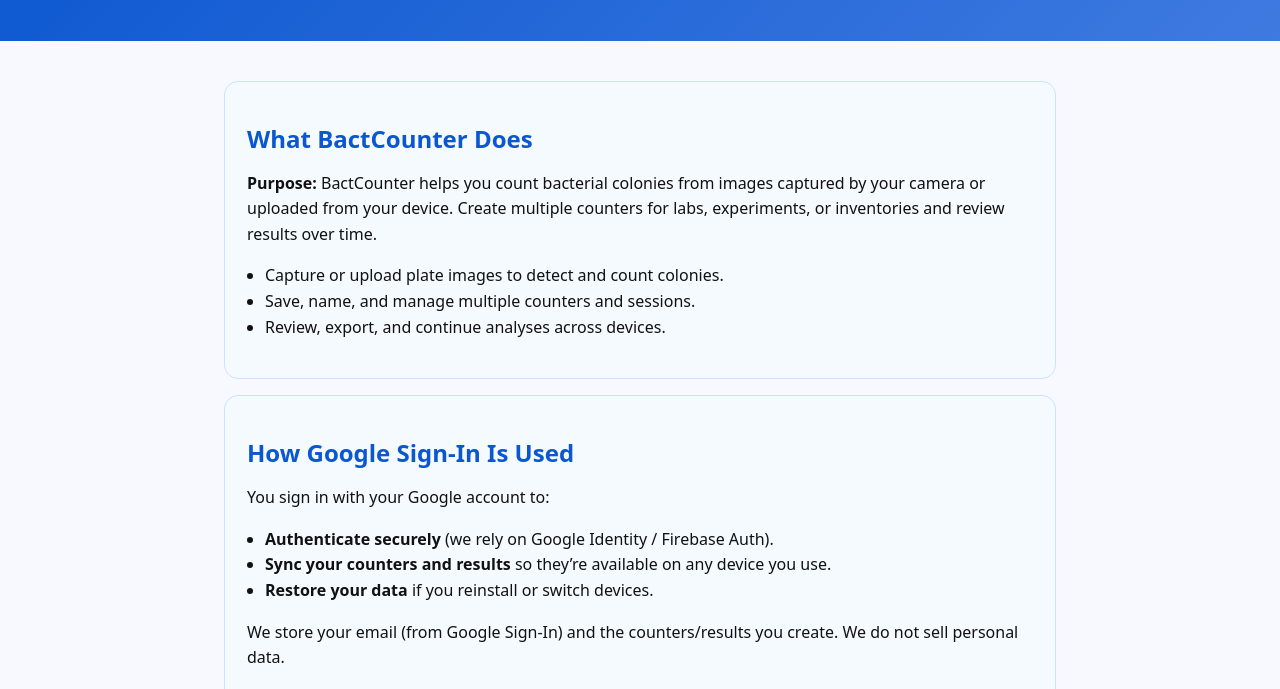
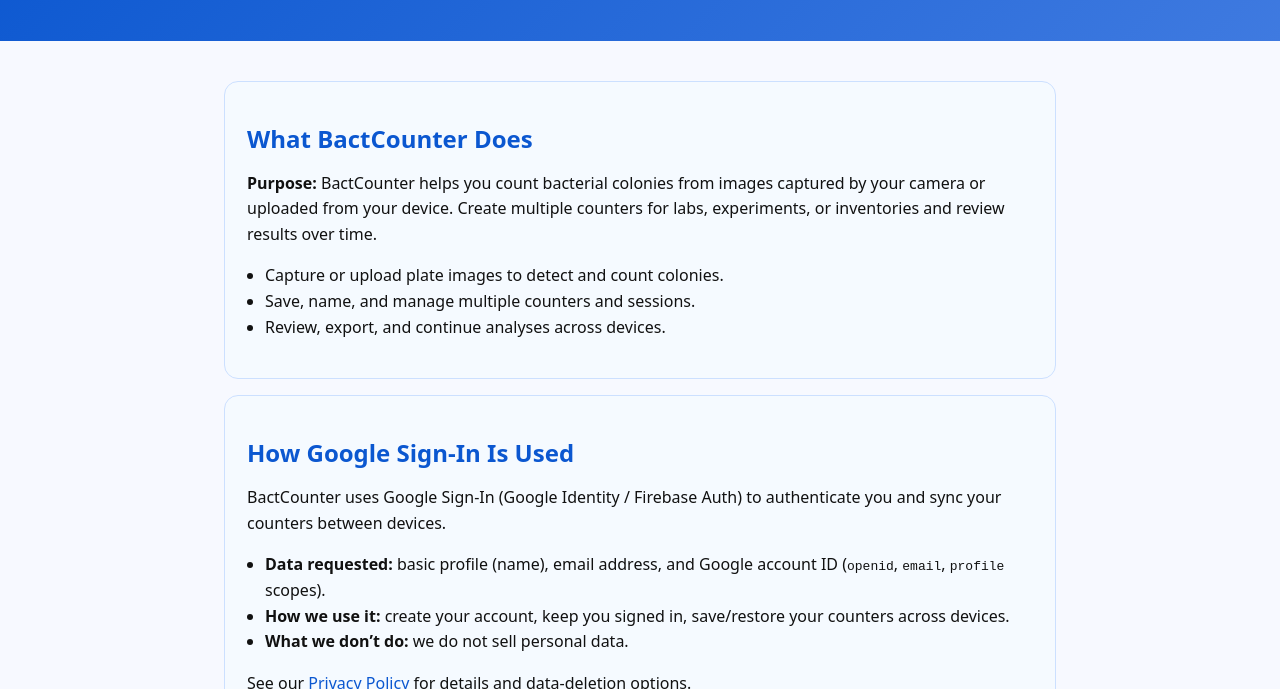
Before and after one commit to SJK-1/SJK-1.github.io, a plain HTML site: page index.html in a window 1280 px wide. Shown: the part 111-800 px from the top of the page. Drawn offline with Linux system fonts and the light colour scheme.

Commit message:
Update index.html

```diff
--- a/index.html
+++ b/index.html
@@ -70,16 +70,17 @@
     </section>
 
     <!-- HOW SIGN-IN IS USED -->
-    <section class="card" id="signin">
-      <h2>How Google Sign-In Is Used</h2>
-      <p>You sign in with your Google account to:</p>
-      <ul class="list">
-        <li><strong>Authenticate securely</strong> (we rely on Google Identity / Firebase Auth).</li>
-        <li><strong>Sync your counters and results</strong> so they’re available on any device you use.</li>
-        <li><strong>Restore your data</strong> if you reinstall or switch devices.</li>
-      </ul>
-      <p>We store your email (from Google Sign-In) and the counters/results you create. We do not sell personal data.</p>
-    </section>
+ <section class="card" id="signin">
+  <h2>How Google Sign-In Is Used</h2>
+  <p>BactCounter uses Google Sign-In (Google Identity / Firebase Auth) to authenticate you and sync your counters between devices.</p>
+  <ul class="list">
+    <li><strong>Data requested:</strong> basic profile (name), email address, and Google account ID (<code>openid</code>, <code>email</code>, <code>profile</code> scopes).</li>
+    <li><strong>How we use it:</strong> create your account, keep you signed in, save/restore your counters across devices.</li>
+    <li><strong>What we don’t do:</strong> we do not sell personal data.</li>
+  </ul>
+  <p>See our <a href="/privacy.html">Privacy Policy</a> for details and data-deletion options.</p>
+</section>
+
 
     <!-- POLICIES / LEGAL -->
     <section class="card" id="policies">
```
